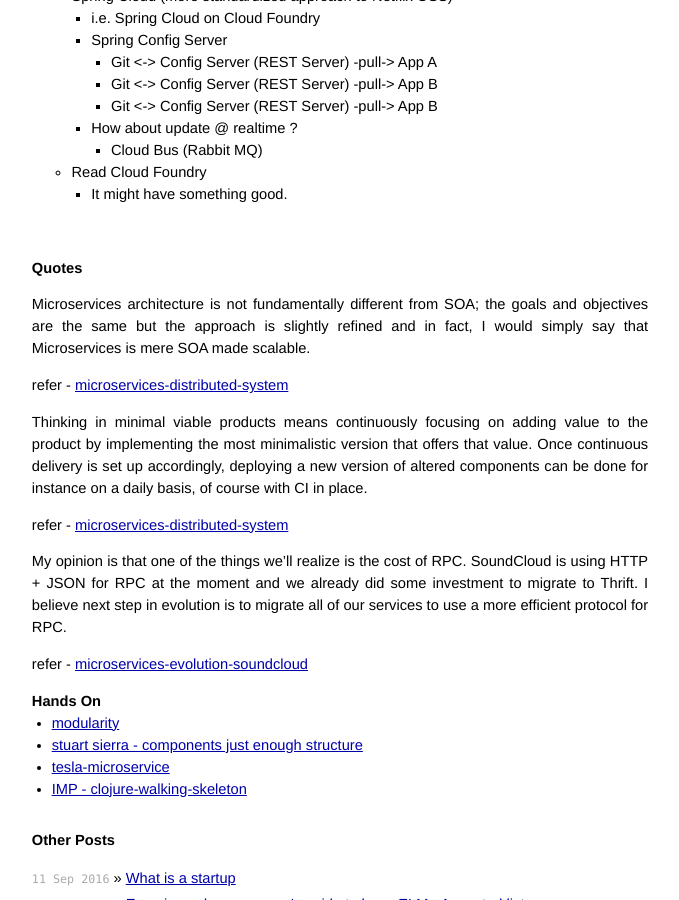
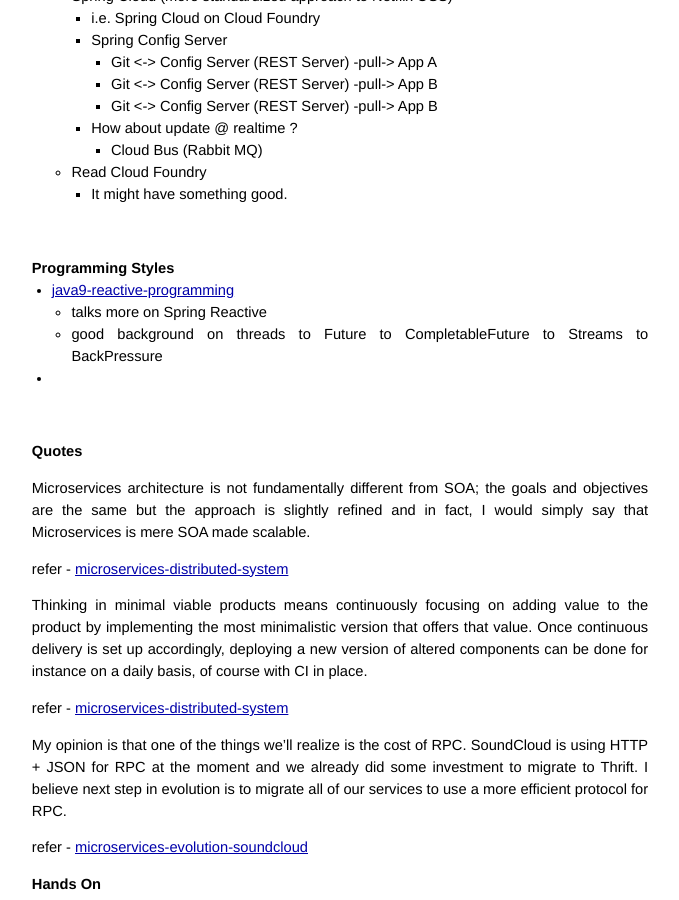
Before and after one commit to AmitKumarDas/amitkumardas.github.io, a Jekyll site: the page built from _posts/2016-09-10-architecture-and-design-curated-thoughts.md, in a window 1280 px wide and 900 px high, scrolled down 1820 px. Shown: the whole window, without its empty margins (300-979 px from the left). Built offline with Jekyll 4.4.1, drawn with Linux system fonts in a browser that asks for light colours.

Commit message:
Update 2016-09-10-architecture-and-design-curated-thoughts.md

```diff
--- a/_posts/2016-09-10-architecture-and-design-curated-thoughts.md
+++ b/_posts/2016-09-10-architecture-and-design-curated-thoughts.md
@@ -102,6 +102,15 @@
 
 <br />
 
+### Programming Styles
+
+- [java9-reactive-programming](https://www.infoq.com/presentations/java9-reactive-programming)
+  - talks more on Spring Reactive
+  - good background on threads to Future to CompletableFuture to Streams to BackPressure
+-
+
+<br />
+
 ### Quotes
 
 > Microservices architecture is not fundamentally different from SOA; the goals and objectives are the
```
